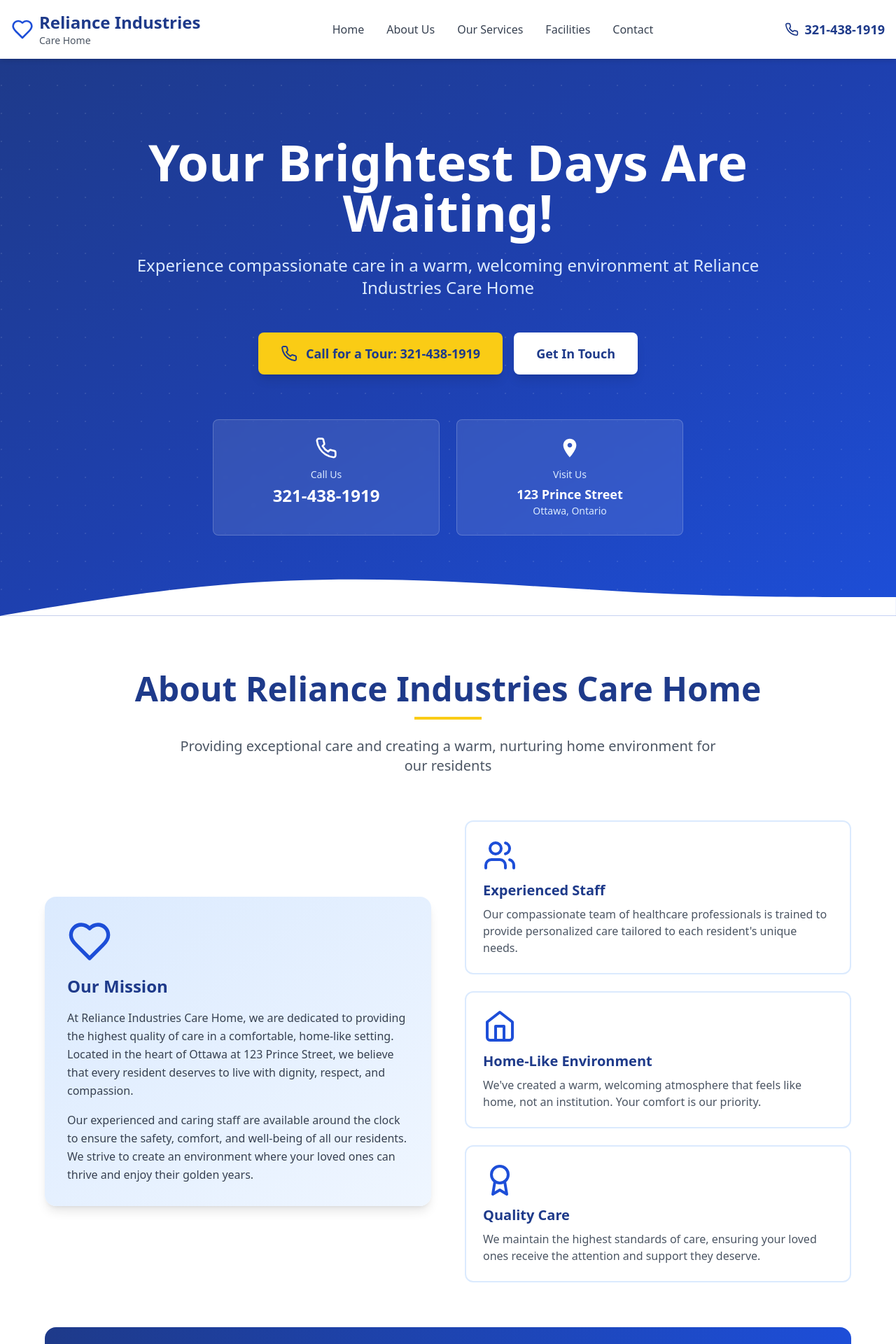
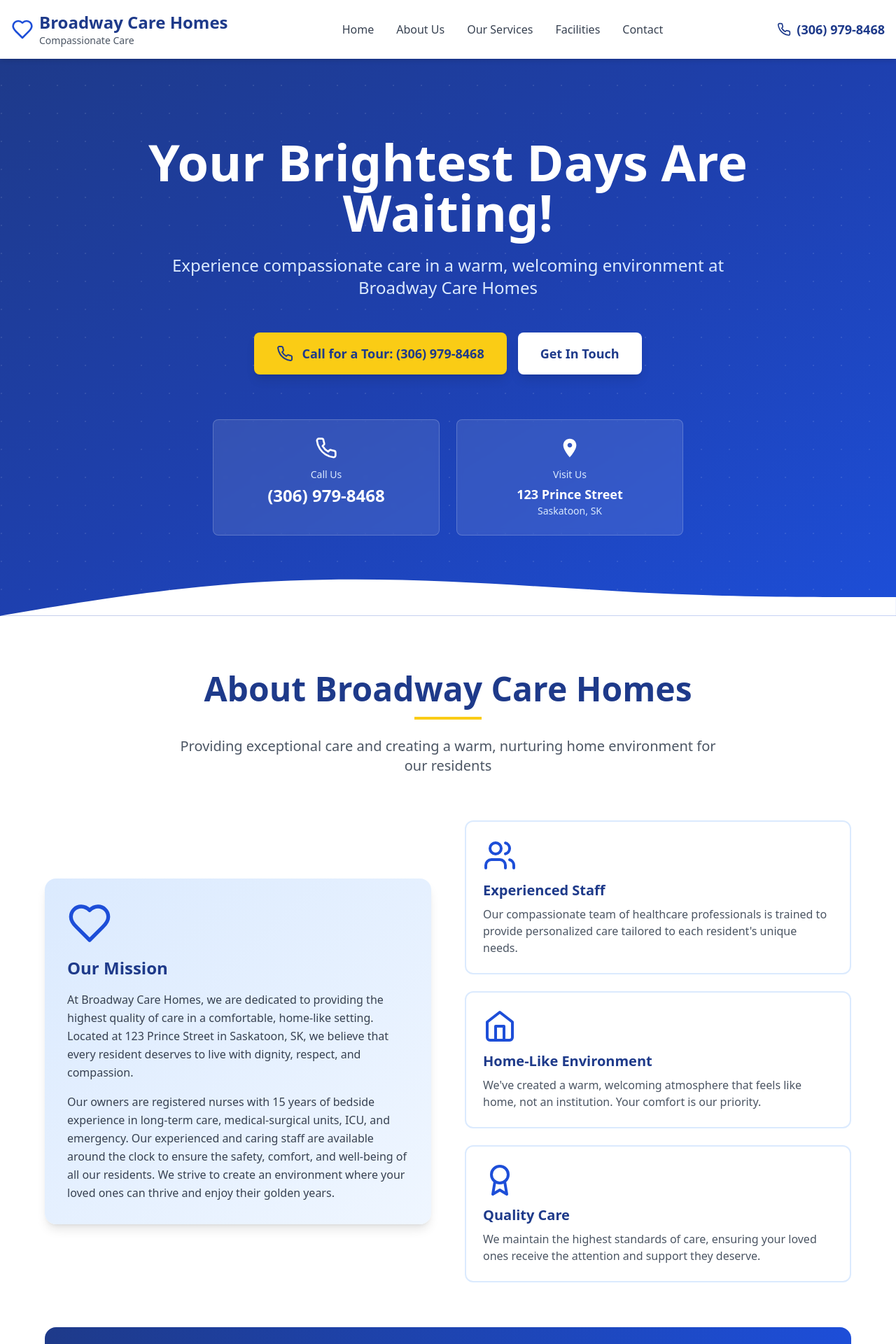
Before and after one commit to ht3886/care-home-website-test, a React (Vite) app: page / in a window 1280 px wide. Shown: the top 1920 px of the page at 70% size. Built offline with nearby package versions, Linux system fonts and the light colour scheme.

Commit message:
Updated index.html

```diff
--- a/index.html
+++ b/index.html
@@ -3,7 +3,7 @@
 <head>
   <meta charset="utf-8">
   <meta name="viewport" content="width=device-width, initial-scale=1.0">
-  <title>Care Home Website</title>
+  <title>Broadway Care Homes - Compassionate Care in Saskatoon, SK</title>
 </head>
 <body>
   <div id="root"></div>
--- a/src/App.tsx
+++ b/src/App.tsx
@@ -28,8 +28,8 @@ function App() {
             <div className="flex items-center space-x-2">
               <Heart className="w-8 h-8 text-blue-700" />
               <div>
-                <h1 className="text-2xl font-bold text-blue-900">Reliance Industries</h1>
-                <p className="text-sm text-gray-600">Care Home</p>
+                <h1 className="text-2xl font-bold text-blue-900">Broadway Care Homes</h1>
+                <p className="text-sm text-gray-600">Compassionate Care</p>
               </div>
             </div>
 
@@ -55,8 +55,8 @@ function App() {
             {/* Contact Info */}
             <div className="hidden lg:flex items-center space-x-2 text-blue-900">
               <Phone className="w-5 h-5" />
-              <a href="tel:321-438-1919" className="font-semibold text-lg hover:text-blue-700 transition">
-                321-438-1919
+              <a href="tel:+13069798468" className="font-semibold text-lg hover:text-blue-700 transition">
+                (306) 979-8468
               </a>
             </div>
 
@@ -88,9 +88,9 @@ function App() {
                 <button onClick={() => scrollToSection('contact')} className="text-left text-gray-700 hover:text-blue-700 transition py-2">
                   Contact
                 </button>
-                <a href="tel:321-438-1919" className="flex items-center space-x-2 text-blue-900 font-semibold py-2">
+                <a href="tel:+13069798468" className="flex items-center space-x-2 text-blue-900 font-semibold py-2">
                   <Phone className="w-5 h-5" />
-                  <span>321-438-1919</span>
+                  <span>(306) 979-8468</span>
                 </a>
               </nav>
             </div>
--- a/src/components/About.tsx
+++ b/src/components/About.tsx
@@ -8,7 +8,7 @@ const About = () => {
         <div className="max-w-6xl mx-auto">
           <div className="text-center mb-16">
             <h2 className="text-4xl md:text-5xl font-bold text-blue-900 mb-4">
-              About Reliance Industries Care Home
+              About Broadway Care Homes
             </h2>
             <div className="w-24 h-1 bg-yellow-400 mx-auto mb-6"></div>
             <p className="text-xl text-gray-600 max-w-3xl mx-auto">
@@ -22,10 +22,10 @@ const About = () => {
                 <Heart className="w-16 h-16 text-blue-700 mb-4" />
                 <h3 className="text-2xl font-bold text-blue-900 mb-4">Our Mission</h3>
                 <p className="text-gray-700 leading-relaxed mb-4">
-                  At Reliance Industries Care Home, we are dedicated to providing the highest quality of care in a comfortable, home-like setting. Located in the heart of Ottawa at 123 Prince Street, we believe that every resident deserves to live with dignity, respect, and compassion.
+                  At Broadway Care Homes, we are dedicated to providing the highest quality of care in a comfortable, home-like setting. Located at 123 Prince Street in Saskatoon, SK, we believe that every resident deserves to live with dignity, respect, and compassion.
                 </p>
                 <p className="text-gray-700 leading-relaxed">
-                  Our experienced and caring staff are available around the clock to ensure the safety, comfort, and well-being of all our residents. We strive to create an environment where your loved ones can thrive and enjoy their golden years.
+                  Our owners are registered nurses with 15 years of bedside experience in long-term care, medical-surgical units, ICU, and emergency. Our experienced and caring staff are available around the clock to ensure the safety, comfort, and well-being of all our residents. We strive to create an environment where your loved ones can thrive and enjoy their golden years.
                 </p>
               </div>
             </div>
@@ -64,10 +64,10 @@ const About = () => {
               Contact us today to schedule a tour of our facility and meet our caring team
             </p>
             <a
-              href="tel:321-438-1919"
+              href="mailto:info@broadwaycares.ca"
               className="inline-block bg-yellow-400 text-blue-900 px-8 py-4 rounded-lg text-lg font-bold hover:bg-yellow-300 transition shadow-lg"
             >
-              Call Now: 321-438-1919
+              Email Us: info@broadwaycares.ca
             </a>
           </div>
         </div>
--- a/src/components/ContactForm.tsx
+++ b/src/components/ContactForm.tsx
@@ -73,8 +73,8 @@ const ContactForm = () => {
                     </div>
                     <div>
                       <p className="text-blue-100 text-sm mb-1">Phone</p>
-                      <a href="tel:321-438-1919" className="text-white text-xl font-bold hover:text-yellow-400 transition">
-                        321-438-1919
+                      <a href="tel:+13069798468" className="text-white text-xl font-bold hover:text-yellow-400 transition">
+                        (306) 979-8468
                       </a>
                       <p className="text-blue-200 text-sm mt-1">Available 24/7</p>
                     </div>
@@ -87,7 +87,7 @@ const ContactForm = () => {
                     <div>
                       <p className="text-blue-100 text-sm mb-1">Address</p>
                       <p className="text-white text-lg font-semibold">123 Prince Street</p>
-                      <p className="text-blue-200">Ottawa, Ontario</p>
+                      <p className="text-blue-200">Saskatoon, SK</p>
                     </div>
                   </div>
 
@@ -96,9 +96,11 @@ const ContactForm = () => {
                       <Mail className="w-6 h-6 text-blue-900" />
                     </div>
                     <div>
-                      <p className="text-blue-100 text-sm mb-1">Get a Response</p>
-                      <p className="text-white text-lg font-semibold">Fill out the form</p>
-                      <p className="text-blue-200">We'll get back to you promptly</p>
+                      <p className="text-blue-100 text-sm mb-1">Email Us</p>
+                      <a href="mailto:info@broadwaycares.ca" className="text-white text-lg font-semibold hover:text-yellow-400 transition">
+                        info@broadwaycares.ca
+                      </a>
+                      <p className="text-blue-200">Best way to reach us</p>
                     </div>
                   </div>
                 </div>
@@ -110,11 +112,11 @@ const ContactForm = () => {
                   Schedule a tour of our facility and meet our caring team in person. We'd love to show you around!
                 </p>
                 <a
-                  href="tel:321-438-1919"
+                  href="mailto:info@broadwaycares.ca"
                   className="inline-flex items-center space-x-2 bg-blue-900 text-white px-6 py-3 rounded-lg font-bold hover:bg-blue-800 transition"
                 >
-                  <Phone className="w-5 h-5" />
-                  <span>Call Now to Book</span>
+                  <Mail className="w-5 h-5" />
+                  <span>Email to Book</span>
                 </a>
               </div>
             </div>
@@ -182,7 +184,7 @@ const ContactForm = () => {
                     value={formData.phone}
                     onChange={handleChange}
                     className="w-full px-4 py-3 border border-gray-300 rounded-lg focus:ring-2 focus:ring-blue-500 focus:border-transparent outline-none transition"
-                    placeholder="321-438-1919"
+                    placeholder="(306) 979-8468"
                   />
                 </div>
 
@@ -222,7 +224,7 @@ const ContactForm = () => {
               </form>
 
               <p className="text-gray-600 text-sm text-center mt-4">
-                Or call us directly at <a href="tel:321-438-1919" className="text-blue-700 font-semibold hover:underline">321-438-1919</a>
+                Or call us at <a href="tel:+13069798468" className="text-blue-700 font-semibold hover:underline">(306) 979-8468</a> or email <a href="mailto:info@broadwaycares.ca" className="text-blue-700 font-semibold hover:underline">info@broadwaycares.ca</a>
               </p>
             </div>
           </div>
--- a/src/components/Facilities.tsx
+++ b/src/components/Facilities.tsx
@@ -85,9 +85,9 @@ const Facilities = () => {
           <div className="bg-gradient-to-br from-blue-900 to-blue-700 rounded-2xl p-8 md:p-12 text-white">
             <div className="grid md:grid-cols-2 gap-8 items-center">
               <div>
-                <h3 className="text-3xl font-bold mb-4">Conveniently Located in Ottawa</h3>
+                <h3 className="text-3xl font-bold mb-4">Conveniently Located in Saskatoon</h3>
                 <p className="text-xl text-blue-100 mb-6 leading-relaxed">
-                  Our care home is situated in a peaceful neighborhood at 123 Prince Street, Ottawa, Ontario. Easy to visit and close to amenities.
+                  Our care home is situated in a peaceful neighborhood at 123 Prince Street, Saskatoon, SK. Easy to visit and close to amenities.
                 </p>
                 <div className="space-y-3">
                   <div className="flex items-start space-x-3">
@@ -98,7 +98,7 @@ const Facilities = () => {
                     </div>
                     <div>
                       <p className="font-semibold text-lg">123 Prince Street</p>
-                      <p className="text-blue-100">Ottawa, Ontario</p>
+                      <p className="text-blue-100">Saskatoon, SK</p>
                     </div>
                   </div>
                 </div>
@@ -110,10 +110,10 @@ const Facilities = () => {
                   We welcome you to tour our facility and see firsthand the warm, caring environment we provide.
                 </p>
                 <a
-                  href="tel:321-438-1919"
+                  href="tel:+13069798468"
                   className="inline-block bg-yellow-400 text-blue-900 px-8 py-4 rounded-lg text-lg font-bold hover:bg-yellow-300 transition shadow-lg"
                 >
-                  Call to Book: 321-438-1919
+                  Call to Book: (306) 979-8468
                 </a>
               </div>
             </div>
--- a/src/components/Footer.tsx
+++ b/src/components/Footer.tsx
@@ -16,8 +16,8 @@ const Footer: React.FC<FooterProps> = ({ scrollToSection }) => {
               <div className="flex items-center space-x-2 mb-4">
                 <Heart className="w-8 h-8 text-yellow-400" />
                 <div>
-                  <h3 className="text-xl font-bold">Reliance Industries</h3>
-                  <p className="text-sm text-blue-200">Care Home</p>
+                  <h3 className="text-xl font-bold">Broadway Care Homes</h3>
+                  <p className="text-sm text-blue-200">Compassionate Care</p>
                 </div>
               </div>
               <p className="text-blue-200 leading-relaxed mb-4">
@@ -64,8 +64,8 @@ const Footer: React.FC<FooterProps> = ({ scrollToSection }) => {
                 <li className="flex items-start space-x-2">
                   <Phone className="w-5 h-5 text-yellow-400 flex-shrink-0 mt-0.5" />
                   <div>
-                    <a href="tel:321-438-1919" className="text-blue-200 hover:text-yellow-400 transition">
-                      321-438-1919
+                    <a href="tel:+13069798468" className="text-blue-200 hover:text-yellow-400 transition">
+                      (306) 979-8468
                     </a>
                     <p className="text-sm text-blue-300">24/7 Available</p>
                   </div>
@@ -74,8 +74,14 @@ const Footer: React.FC<FooterProps> = ({ scrollToSection }) => {
                   <MapPin className="w-5 h-5 text-yellow-400 flex-shrink-0 mt-0.5" />
                   <div className="text-blue-200">
                     <p>123 Prince Street</p>
-                    <p>Ottawa, Ontario</p>
+                    <p>Saskatoon, SK</p>
                   </div>
+                </li>
+                <li className="flex items-start space-x-2">
+                  <Mail className="w-5 h-5 text-yellow-400 flex-shrink-0 mt-0.5" />
+                  <a href="mailto:info@broadwaycares.ca" className="text-blue-200 hover:text-yellow-400 transition">
+                    info@broadwaycares.ca
+                  </a>
                 </li>
               </ul>
             </div>
@@ -85,7 +91,7 @@ const Footer: React.FC<FooterProps> = ({ scrollToSection }) => {
           <div className="border-t border-blue-800 pt-8">
             <div className="flex flex-col md:flex-row justify-between items-center space-y-4 md:space-y-0">
               <p className="text-blue-300 text-sm text-center md:text-left">
-                &copy; {new Date().getFullYear()} Reliance Industries Care Home. All rights reserved.
+                &copy; {new Date().getFullYear()} Broadway Care Homes. All rights reserved.
               </p>
 
               <div className="flex items-center space-x-2 text-blue-300 text-sm">
--- a/src/components/Hero.tsx
+++ b/src/components/Hero.tsx
@@ -18,16 +18,16 @@ const Hero = () => {
             Your Brightest Days Are Waiting!
           </h1>
           <p className="text-xl md:text-2xl text-blue-100 mb-12 leading-relaxed">
-            Experience compassionate care in a warm, welcoming environment at Reliance Industries Care Home
+            Experience compassionate care in a warm, welcoming environment at Broadway Care Homes
           </p>
 
           <div className="flex flex-col sm:flex-row items-center justify-center gap-4">
             <a
-              href="tel:321-438-1919"
+              href="tel:+13069798468"
               className="inline-flex items-center space-x-3 bg-yellow-400 text-blue-900 px-8 py-4 rounded-lg text-lg font-bold hover:bg-yellow-300 transition shadow-lg hover:shadow-xl transform hover:-translate-y-1"
             >
               <Phone className="w-6 h-6" />
-              <span>Call for a Tour: 321-438-1919</span>
+              <span>Call for a Tour: (306) 979-8468</span>
             </a>
 
             <a
@@ -43,8 +43,8 @@ const Hero = () => {
             <div className="bg-white/10 backdrop-blur-sm border border-white/20 rounded-lg p-6 text-white">
               <Phone className="w-8 h-8 mb-3 mx-auto" />
               <p className="text-sm text-blue-100 mb-1">Call Us</p>
-              <a href="tel:321-438-1919" className="text-2xl font-bold hover:text-yellow-400 transition">
-                321-438-1919
+              <a href="tel:+13069798468" className="text-2xl font-bold hover:text-yellow-400 transition">
+                (306) 979-8468
               </a>
             </div>
 
@@ -56,7 +56,7 @@ const Hero = () => {
               </div>
               <p className="text-sm text-blue-100 mb-1">Visit Us</p>
               <p className="text-lg font-semibold">123 Prince Street</p>
-              <p className="text-sm text-blue-100">Ottawa, Ontario</p>
+              <p className="text-sm text-blue-100">Saskatoon, SK</p>
             </div>
           </div>
         </div>
--- a/src/components/Services.tsx
+++ b/src/components/Services.tsx
@@ -89,11 +89,11 @@ const Services = () => {
             </p>
             <div className="flex flex-col sm:flex-row gap-4 justify-center">
               <a
-                href="tel:321-438-1919"
+                href="tel:+13069798468"
                 className="inline-flex items-center justify-center space-x-2 bg-yellow-400 text-blue-900 px-8 py-4 rounded-lg text-lg font-bold hover:bg-yellow-300 transition"
               >
                 <Clock className="w-5 h-5" />
-                <span>Call Us: 321-438-1919</span>
+                <span>Call Us: (306) 979-8468</span>
               </a>
               <a
                 href="#contact"
```
